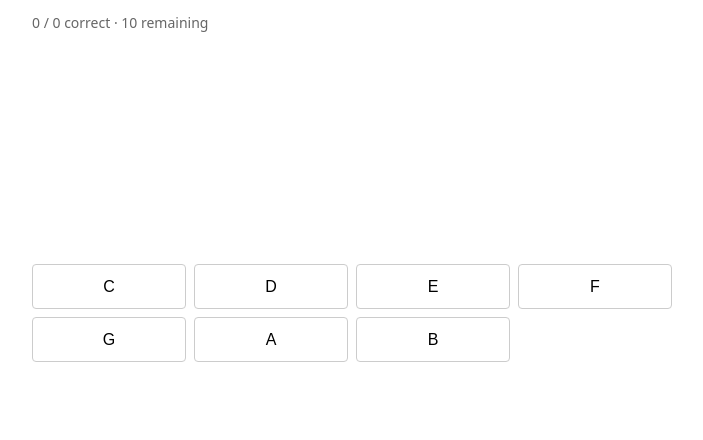
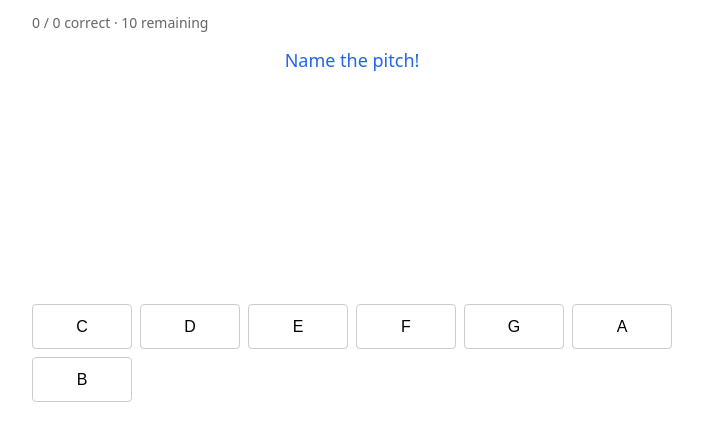
Before and after one commit to rolfea/frequency-friend, a website with bundled scripts: page index.html in a window 1280 px wide. Shown: the part 52-492 px from the top of the page, without its empty margins (288-991 px from the left). Built offline with nearby package versions, Linux system fonts and the light colour scheme; what ts-fsrs, vexflow would draw is missing.

Commit message:
feat: responsive 12-button layout and onboarding hint
- Answer grid now uses auto-fit with 4/6-column breakpoints for 12 options

- Add 'Name the pitch!' hint visible at session start, hidden after first answer

- Unit and e2e tests updated to assert the hint

```diff
--- a/src/components/app-card.ts
+++ b/src/components/app-card.ts
@@ -27,6 +27,7 @@ class AppCard extends HTMLElement {
           <button class="app-card__settings-toggle" type="button">Settings</button>
         </header>
         <div class="app-card__stats"></div>
+        <p class="app-card__hint" aria-live="polite">Name the pitch!</p>
         <staff-display class="app-card__staff"></staff-display>
         <div class="app-card__feedback" aria-live="polite"></div>
         <answer-buttons class="app-card__answers"></answer-buttons>
@@ -59,6 +60,11 @@ class AppCard extends HTMLElement {
         ? 'Correct!'
         : `Incorrect. The correct answer was ${correctName}.`;
       feedback.className = `app-card__feedback app-card__feedback--${result.wasCorrect ? 'correct' : 'incorrect'}`;
+
+      const hint = this.querySelector('.app-card__hint');
+      if (hint) {
+        hint.classList.add('app-card__hint--hidden');
+      }
 
       this.updateStats();
       answers.setEnabled(false);
--- a/style.css
+++ b/style.css
@@ -48,6 +48,20 @@ body {
 .app-card__feedback {
   min-height: 1.5rem;
   font-weight: 600;
+  text-align: center;
+}
+
+.app-card__hint {
+  margin: 0;
+  font-size: 1.125rem;
+  text-align: center;
+  color: var(--color-accent);
+  transition: opacity 0.2s ease;
+}
+
+.app-card__hint--hidden {
+  opacity: 0;
+  pointer-events: none;
 }
 
 .app-card__feedback--correct {
@@ -60,8 +74,20 @@ body {
 
 .answer-buttons__grid {
   display: grid;
-  grid-template-columns: repeat(4, 1fr);
+  grid-template-columns: repeat(auto-fit, minmax(80px, 1fr));
   gap: 0.5rem;
+}
+
+@media (min-width: 400px) {
+  .answer-buttons__grid {
+    grid-template-columns: repeat(4, 1fr);
+  }
+}
+
+@media (min-width: 560px) {
+  .answer-buttons__grid {
+    grid-template-columns: repeat(6, 1fr);
+  }
 }
 
 .answer-buttons__button {
```
Also changed, not shown: src/main.test.ts (+7 -0 lines), tests/e2e/smoke.spec.ts (+1 -0 lines).
